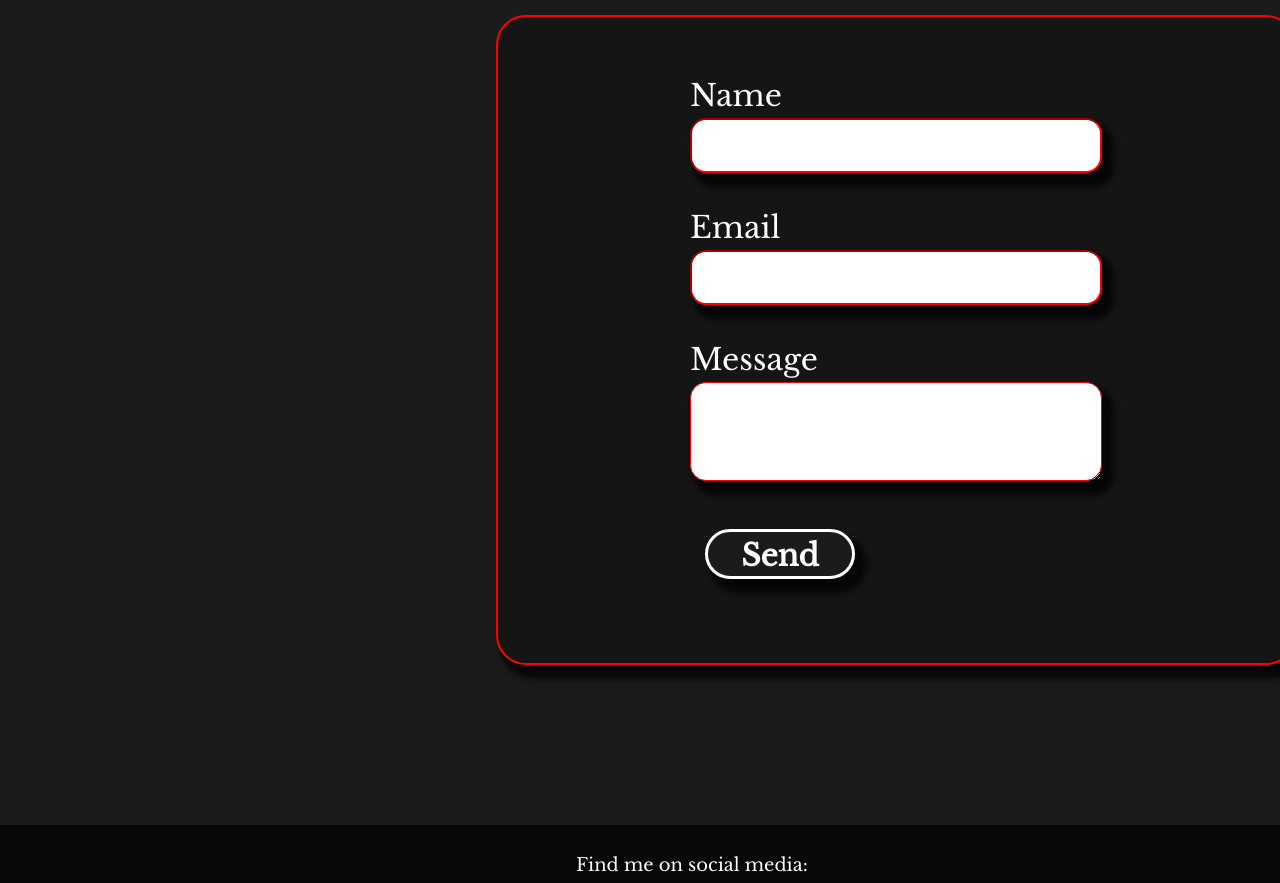
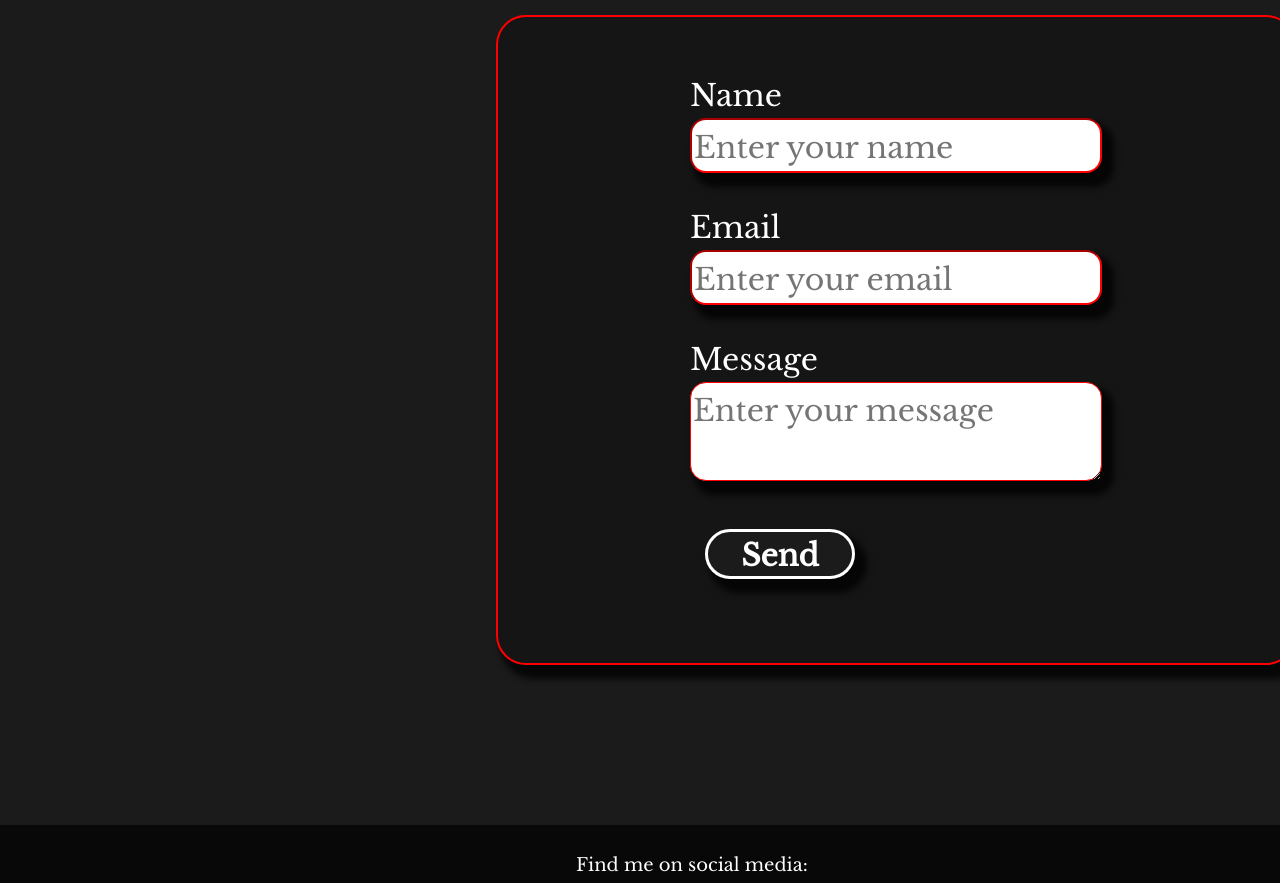
Before and after one commit to BxRay95/Brandon-Ray-Portfolio, a React (Create React App) app: page / in a window 1280 px wide. Shown: the part 3453-4336 px from the top of the page. Built offline with nearby package versions, Linux system fonts and the light colour scheme.

Commit message:
adds placeholder text for contact me form

```diff
--- a/src/components/ContactMe.js
+++ b/src/components/ContactMe.js
@@ -28,13 +28,13 @@ const ContactMe = () => {
             <h1 className='contact-me-header'>Contact Me</h1>
             <div className='form-container'>
                 <form ref={form} onSubmit={sendEmail}>
-                    <label className='label' >Name</label>
-                    <input className='textarea' type="text" name="user_name" />
+                    <label className='label'>Name</label>
+                    <input className='textarea' type="text" name="user_name" placeholder="Enter your name" />
                     <label className='label'>Email</label>
-                    <input className='textarea' type="email" name="user_email" />
+                    <input className='textarea' type="email" name="user_email" placeholder="Enter your email"/>
                     <label className='label' >Message</label>
-                    <textarea className='textarea' name="message" />
-                    <input className='input' type="submit" value="Send" />
+                    <textarea className='textarea' name="message" placeholder="Enter your message" />
+                    <input className='input' type="submit" value="Send"/>
                 </form>
             </div>
         </section>
```
